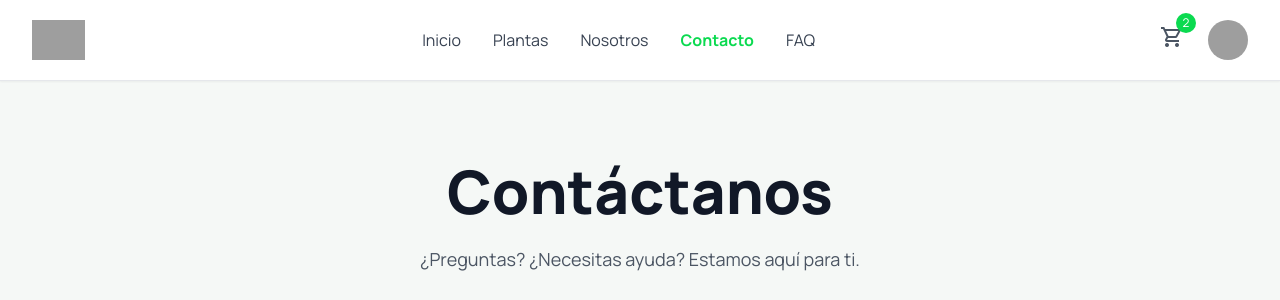
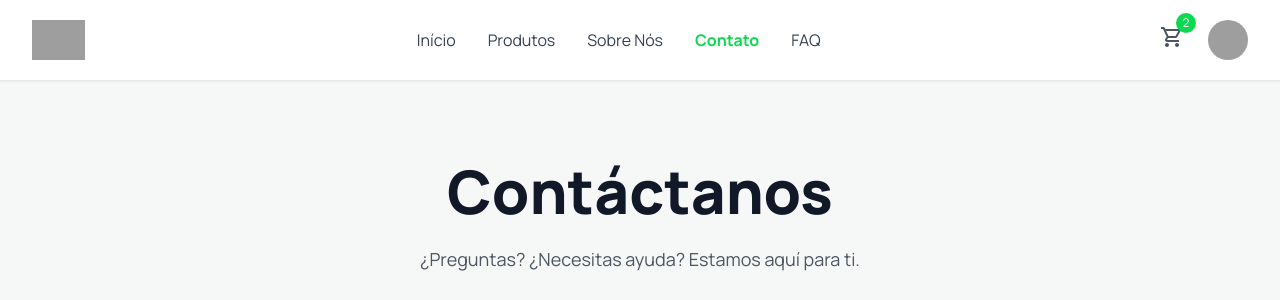
Before and after one commit to KeinnerMaster/Prontix-django, a Django app: page /contact/ in a window 1280 px wide. Shown: the top 300 px of the page. Run offline with Django 5.2, Linux system fonts and the light colour scheme; some libraries are stand-ins or nearby versions; grey boxes are pictures that could not be loaded.

Commit message:
Translate navigation links to Portuguese

```diff
--- a/tienda/templates/tienda/contact.html
+++ b/tienda/templates/tienda/contact.html
@@ -27,10 +27,10 @@
                     <img src="https://res.cloudinary.com/nck1eugv/image/upload/e_trim/v1783978936/ChatGPT_Image_13_jul_2026_18_41_21_d5078b.png" alt="Prontix" class="h-10">
                 </a>
                 <nav class="hidden md:flex items-center space-x-8">
-                    <a href="{% url 'index' %}" class="text-gray-700 hover:text-primary">Inicio</a>
-                    <a href="{% url 'index' %}" class="text-gray-700 hover:text-primary">Plantas</a>
-                    <a href="{% url 'about' %}" class="text-gray-700 hover:text-primary">Nosotros</a>
-                    <a href="{% url 'contact' %}" class="text-primary font-bold">Contacto</a>
+                    <a href="{% url 'index' %}" class="text-gray-700 hover:text-primary">Início</a>
+                    <a href="{% url 'index' %}" class="text-gray-700 hover:text-primary">Produtos</a>
+                    <a href="{% url 'about' %}" class="text-gray-700 hover:text-primary">Sobre Nós</a>
+                    <a href="{% url 'contact' %}" class="text-primary font-bold">Contato</a>
                     <a href="{% url 'faq' %}" class="text-gray-700 hover:text-primary">FAQ</a>
                 </nav>
                 <div class="flex items-center space-x-4">
```
